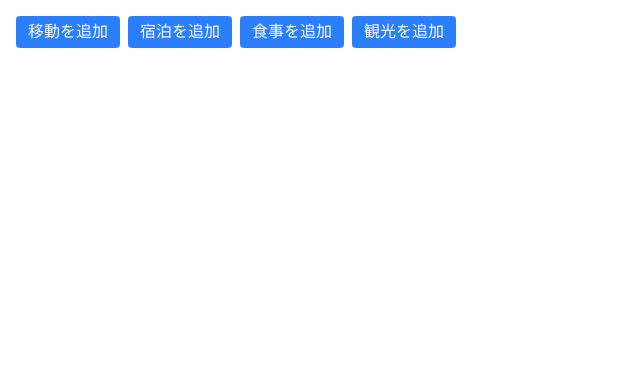
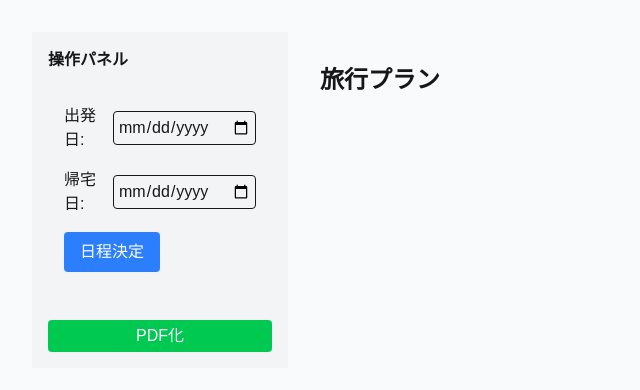
Before and after one commit to shunto-ishiguro/tutorial-app, a Next.js app: page /demo in a window 1280 px wide. Shown: the top 390 px of the page, without its empty margins (0-640 px from the left). Built offline with nearby package versions, Linux system fonts and the light colour scheme.

Commit message:
Plannerを改良した

```diff
--- /dev/null
+++ b/app/demo/DateRangePicker.tsx
@@ -0,0 +1,58 @@
+"use client";
+
+import { useState } from "react";
+
+type DateRange = {
+    startDate: string;
+    endDate: string;
+};
+
+interface Props {
+    onSelect: (range: DateRange) => void;
+}
+
+export default function DateRangePicker({ onSelect }: Props) {
+    const [startDate, setStartDate] = useState("");
+    const [endDate, setEndDate] = useState("");
+
+    const handleSubmit = (e: React.FormEvent) => {
+        e.preventDefault();
+        if (startDate && endDate) {
+            onSelect({ startDate, endDate });
+        }
+    };
+
+    return (
+        <form
+            onSubmit={handleSubmit}
+            className="flex flex-wrap items-center gap-4 bg-gray-100 p-4 rounded-xl"
+        >
+            <label className="flex items-center gap-2">
+                出発日:
+                <input
+                    type="date"
+                    value={startDate}
+                    onChange={(e) => setStartDate(e.target.value)}
+                    className="p-1 border rounded"
+                    required
+                />
+            </label>
+            <label className="flex items-center gap-2">
+                帰宅日:
+                <input
+                    type="date"
+                    value={endDate}
+                    onChange={(e) => setEndDate(e.target.value)}
+                    className="p-1 border rounded"
+                    required
+                />
+            </label>
+            <button
+                type="submit"
+                className="px-4 py-2 bg-blue-500 text-white rounded hover:bg-blue-600"
+            >
+                日程決定
+            </button>
+        </form>
+    );
+}
--- a/app/demo/NodeArea.tsx
+++ b/app/demo/NodeArea.tsx
@@ -1,21 +1,21 @@
+
 "use client";
 
 import { useState } from "react";
 import { DragDropContext, Droppable, Draggable, DropResult } from "@hello-pangea/dnd";
 import NodeCard from "../components/NodeCard";
 import { NodeType } from "../components/nodeConfig";
-import NodeForm from "../components/NodeForm";
 
 interface NodeData {
     id: string;
-    type: NodeType;
+    type: string;
     rows: { label: string; value: string }[];
 }
 
-export default function NodeArea() {
-    const [nodes, setNodes] = useState<NodeData[]>([]);
-    const [addingType, setAddingType] = useState<NodeType | null>(null);
-
+export default function NodeArea({ nodes, setNodes }: {
+    nodes: NodeData[];
+    setNodes: (nodes: NodeData[]) => void;
+}) {
     // 並べ替え処理
     const handleDragEnd = (result: DropResult) => {
         if (!result.destination) return;
@@ -25,51 +25,15 @@ export default function NodeArea() {
         setNodes(newNodes);
     };
 
-    // ノード追加
-    const addNode = (type: NodeType) => {
-        setAddingType(type);
-    };
-
-    const handleComplete = (rows: { label: string; value: string }[]) => {
-        const newNode: NodeData = {
-            id: Date.now().toString(),
-            type: addingType!,
-            rows,
-        };
-        setNodes([...nodes, newNode]);
-        setAddingType(null);
-    };
-
     return (
-        <div className="p-4">
-            {/* ノード追加ボタン */}
-            <div className="flex gap-2 mb-4">
-                {(["移動", "宿泊", "食事", "観光"] as NodeType[]).map((type) => (
-                    <button
-                        key={type}
-                        className="bg-blue-500 text-white px-3 py-1 rounded"
-                        onClick={() => addNode(type)}
-                    >
-                        {type}を追加
-                    </button>
-                ))}
-            </div>
-
-            {/* 入力フォーム */}
-            {addingType && (
-                <NodeForm
-                    type={addingType}
-                    colorClass="bg-green-500"
-                    onComplete={handleComplete}
-                    onCancel={() => setAddingType(null)}
-                />
-            )}
-
-            {/* DnDエリア */}
         <DragDropContext onDragEnd={handleDragEnd}>
             <Droppable droppableId="nodes">
                 {(provided) => (
-                        <div {...provided.droppableProps} ref={provided.innerRef} className="flex flex-col gap-2">
+                    <div
+                        {...provided.droppableProps}
+                        ref={provided.innerRef}
+                        className="flex flex-col gap-2"
+                    >
                         {nodes.map((node, index) => (
                             <Draggable key={node.id} draggableId={node.id} index={index}>
                                 {(provided) => (
@@ -88,6 +52,5 @@ export default function NodeArea() {
                 )}
             </Droppable>
         </DragDropContext>
-        </div>
     );
 }
--- /dev/null
+++ b/app/demo/Planner.tsx
@@ -0,0 +1,152 @@
+"use client";
+
+import { useState, useRef } from "react";
+import DateRangePicker from "./DateRangePicker";
+import NodeArea from "./NodeArea";
+import { NodeType } from "../components/nodeConfig";
+import NodeForm from "../components/NodeForm";
+import { useReactToPrint } from "react-to-print";
+
+interface NodeData {
+    id: string;
+    type: NodeType;
+    rows: { label: string; value: string }[];
+}
+
+function getDatesInRange(start: string, end: string): string[] {
+    const dates: string[] = [];
+    const current = new Date(start);
+    const last = new Date(end);
+
+    while (current <= last) {
+        dates.push(current.toISOString().split("T")[0]);
+        current.setDate(current.getDate() + 1);
+    }
+
+    return dates;
+}
+
+export default function Planner() {
+    const [dates, setDates] = useState<string[]>([]);
+    const [plans, setPlans] = useState<Record<string, NodeData[]>>({});
+    const [addingType, setAddingType] = useState<NodeType | null>(null);
+    const [targetDate, setTargetDate] = useState<string>("");
+
+    const printRef = useRef<HTMLDivElement>(null);
+    const handlePrint = useReactToPrint({
+        content: () => printRef.current,
+    });
+
+    const handleSelect = (range: { startDate: string; endDate: string }) => {
+        const d = getDatesInRange(range.startDate, range.endDate);
+        setDates(d);
+        const initPlans: Record<string, NodeData[]> = {};
+        d.forEach((date) => {
+            initPlans[date] = [];
+        });
+        setPlans(initPlans);
+    };
+
+    const handleComplete = (rows: { label: string; value: string }[]) => {
+        if (!addingType || !targetDate) return;
+        const newNode: NodeData = {
+            id: Date.now().toString(),
+            type: addingType,
+            rows,
+        };
+        setPlans({
+            ...plans,
+            [targetDate]: [...plans[targetDate], newNode],
+        });
+        setAddingType(null);
+        setTargetDate("");
+    };
+
+    return (
+        <div className="flex">
+            {/* 左側に操作パネル */}
+            <div className="w-64 p-4 bg-gray-100 space-y-4">
+                <h2 className="font-bold">操作パネル</h2>
+
+                {/* 日付選択 */}
+                <DateRangePicker onSelect={handleSelect} />
+
+                {/* ノード追加ボタン */}
+                {dates.length > 0 && (
+                    <div className="space-y-2">
+                        {(["移動", "宿泊", "食事", "観光"] as NodeType[]).map((type) => (
+                            <button
+                                key={type}
+                                className="w-full bg-blue-500 text-white px-3 py-1 rounded hover:bg-blue-600"
+                                onClick={() => setAddingType(type)}
+                            >
+                                {type}を追加
+                            </button>
+                        ))}
+                    </div>
+                )}
+
+                {/* PDF化ボタン */}
+                <button
+                    onClick={handlePrint}
+                    className="w-full mt-4 bg-green-500 text-white px-3 py-1 rounded hover:bg-green-600"
+                >
+                    PDF化
+                </button>
+            </div>
+
+            {/* 右側に旅行プラン本体 (PDF対象) */}
+            <div className="flex-1 p-8" ref={printRef}>
+                <h1 className="text-2xl font-bold mb-6">旅行プラン</h1>
+
+                {/* ノードフォーム（1つだけ表示） */}
+                {addingType && (
+                    <div className="mb-6">
+                        <label className="block mb-2">
+                            挿入する日:
+                            <select
+                                value={targetDate}
+                                onChange={(e) => setTargetDate(e.target.value)}
+                                className="ml-2 p-1 border rounded"
+                            >
+                                <option value="">選択してください</option>
+                                {dates.map((date, idx) => (
+                                    <option key={date} value={date}>
+                                        Day {idx + 1} ({date})
+                                    </option>
+                                ))}
+                            </select>
+                        </label>
+                        {targetDate && (
+                            <NodeForm
+                                type={addingType}
+                                colorClass="bg-green-500"
+                                onComplete={handleComplete}
+                                onCancel={() => setAddingType(null)}
+                            />
+                        )}
+                    </div>
+                )}
+
+                {/* 日ごとのプラン */}
+                {dates.length > 0 && (
+                    <div className="mt-8">
+                        {dates.map((date, index) => (
+                            <div key={date} className="border-b pb-6 mb-6">
+                                <h2 className="text-lg font-semibold mb-2">
+                                    Day {index + 1} ({date})
+                                </h2>
+                                <NodeArea
+                                    nodes={plans[date]}
+                                    setNodes={(newNodes) =>
+                                        setPlans({ ...plans, [date]: newNodes })
+                                    }
+                                />
+                            </div>
+                        ))}
+                    </div>
+                )}
+            </div>
+        </div>
+    );
+}
--- a/app/demo/page.tsx
+++ b/app/demo/page.tsx
@@ -1,7 +1,10 @@
 import NodeArea from "./NodeArea";
+import Planner from "./Planner";
 
 export default function Demo() {
     return (
-        <NodeArea />
+        <main className="min-h-screen p-8 bg-gray-50">
+            <Planner />
+        </main>
     );
 }
```
Lines whose indentation alone changed are shown as unchanged.
